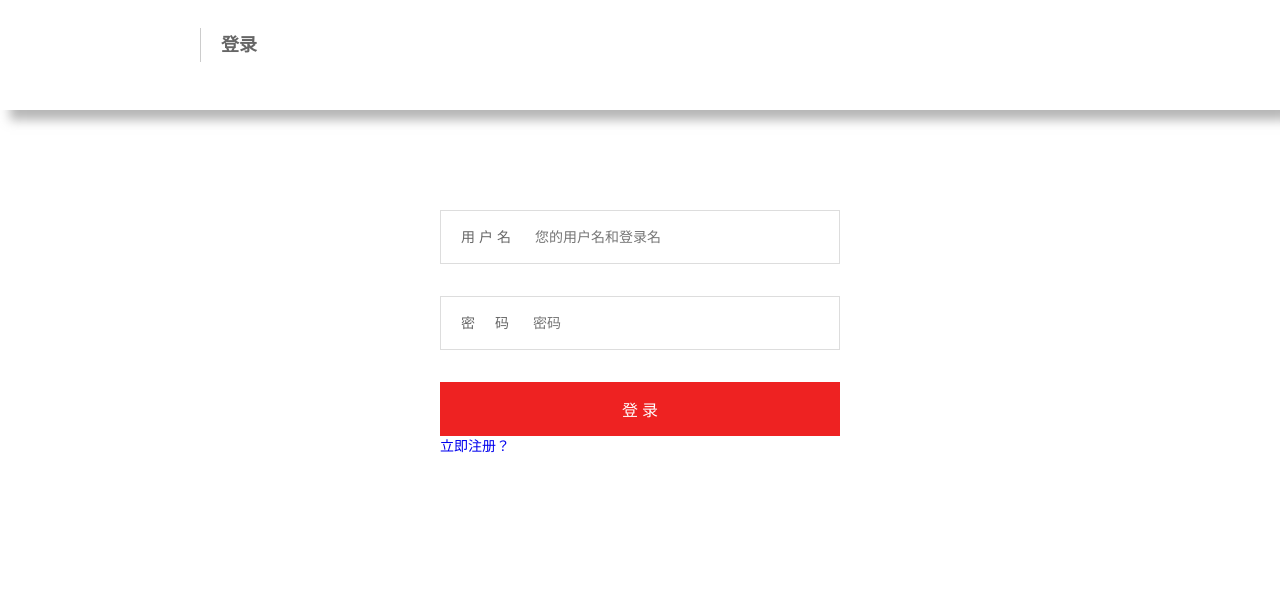
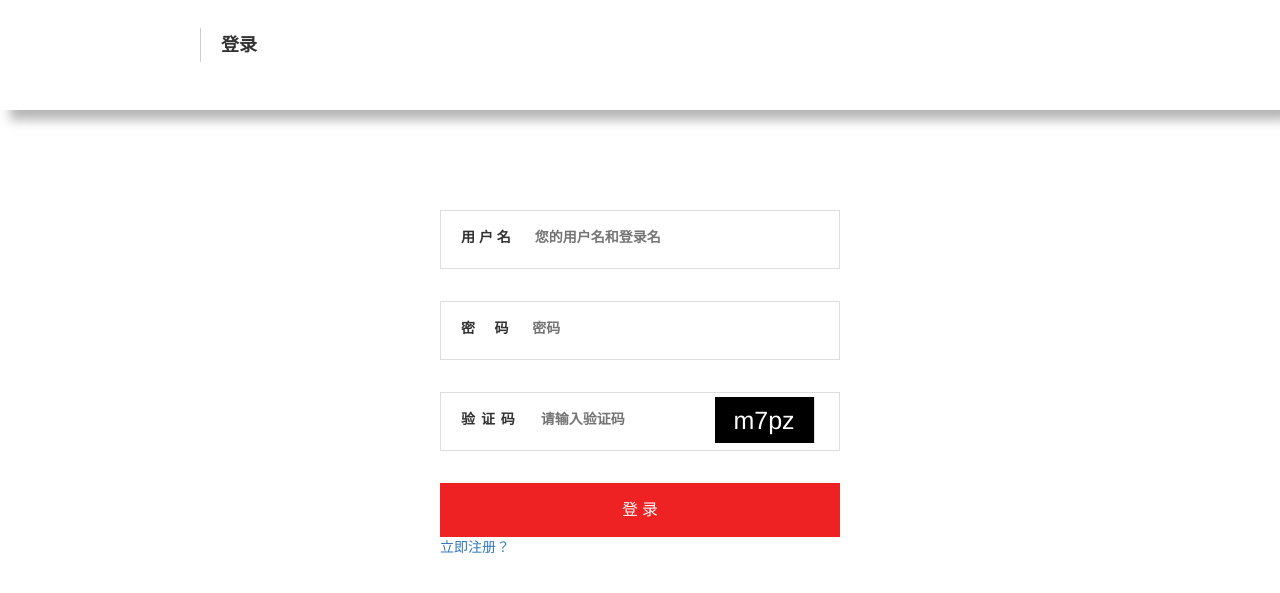
Before and after one commit to honglikan/happyPY, a Django app: template templates/login/login.html in a window 1280 px wide. Shown: the top 593 px of the page. Run offline with Django 3.2, Linux system fonts and the light colour scheme; the template is opened without the code that fills it, so the values that code supplies are empty; parts of the project's set-up code (start-up, migrations or seed data) failed here and were passed over; some libraries are stand-ins or nearby versions.

Commit message:
添加了登录功能和登录页面，登录成功后跳转到首页

```diff
--- a/hlPY/viewsall/login.py
+++ b/hlPY/viewsall/login.py
@@ -26,8 +26,9 @@
         user = user_info.objects.get(username=username)
         if user and user.password == password:
             auth.login(request, user)
-            last_time = datetime.datetime.now().strftime('%Y%m%d%H%M%S')
+            last_time = datetime.datetime.now()
             user_info.objects.filter(username=username).update(last_login=last_time)
             return HttpResponseRedirect("/")
         else:
-            return render(request,"login.html",{"retcode": 1, "stderr": "用户名或密码不正确"})
+            return render(request,"login/login.html",{"retcode": 1, "stderr": "用户名或密码不正确"})
+    return render(request, 'login/login.html')
--- a/templates/login/login.html
+++ b/templates/login/login.html
@@ -5,6 +5,7 @@
 <meta charset="utf-8" />
 <title>快乐学python登录页面</title>
 <link rel="stylesheet" type="text/css" href="{% static "css/styleDenglu.css" %}">
+    <link rel="stylesheet" type="text/css" href='{% static "css/bootstrap.min.css" %}'>
 </head>
 <script src="{% static "js/jquery-1.12.4.min.js"%}" type="text/javascript" charset="utf-8"></script>
 	<script src="{% static "js/register.js"%}"></script>
@@ -13,17 +14,26 @@
 	<a href="#" class="logo"></a>
 	<div class="desc">登录</div>
 </header>
-<form action="index.html">
+<form action="" method="post">
+    {% csrf_token %}
 		<div class="register-box">
 			<label >用 户 名
-			<input maxlength="20" type="text" placeholder="您的用户名和登录名">
+			<input maxlength="20" name="username" type="text" placeholder="您的用户名和登录名">
 					</label>
 		</div>
 		<div class="register-box">
             <label >密    &nbsp; &nbsp; 码
-			<input maxlength="20" type="text" placeholder="密码">
+			<input maxlength="20" name="password" type="password" placeholder="密码">
 					</label>
 		</div>
+    <div class="register-box">
+				<label for="username" class="other_label">验 证 码
+			<input maxlength="20" type="text" placeholder="请输入验证码">
+			</label>
+				<span id="code"></span>
+				<div class="tips">
+				</div>
+			</div>
 		<div class="submit_btn">
 			<button type="submit" id="login_submit_btn">登   录</button>
 			<a href="{% url 'register' %}">立即注册？</a>
```
